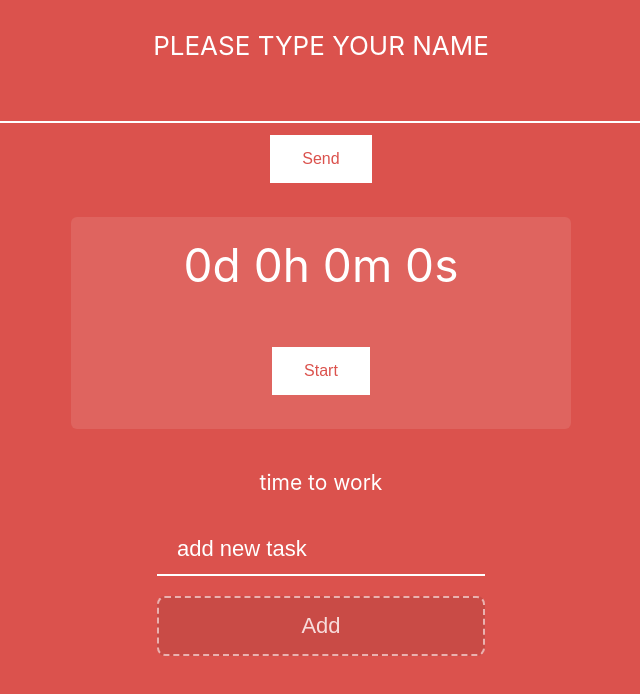
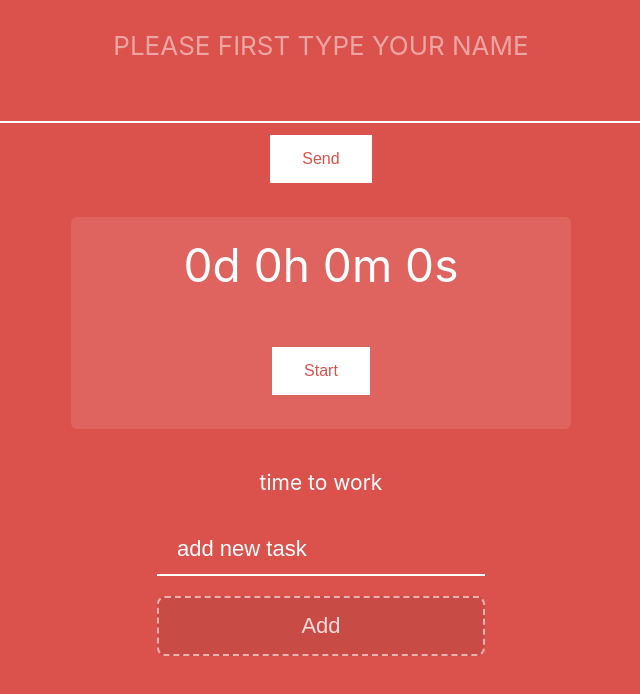
Before and after one commit to kornavol/Trn-project.-Task-Manager, a React (Create React App) app: page / in a window 1280 px wide. Shown: the top 694 px of the page, without its empty margins (319-959 px from the left). Built offline with nearby package versions, Linux system fonts and the light colour scheme.

Commit message:
add blinking

```diff
--- a/src/components/Name.css
+++ b/src/components/Name.css
@@ -15,6 +15,16 @@
     text-align: center;
 
 }
+
+.blink_me {
+    animation: blinker 2s linear infinite;
+  }
+
+  @keyframes blinker {
+    50% {
+      opacity: 0;
+    }
+  }
 
 #name-input[type=text] {
     width: 100%;
--- a/src/components/Name.jsx
+++ b/src/components/Name.jsx
@@ -17,8 +17,8 @@ export default function Name() {
           <div className="name-form">
 
               <form onSubmit = {userNameHandler}>
-                <label for="fname">PLEASE TYPE YOUR NAME</label>
-                <input id="name-input"type="text" />
+                <label className="blink_me">PLEASE FIRST TYPE YOUR NAME</label>
+                <input id="name-input"type="text"/>
                 <input className = "button form-button5" type="submit" value="Send" />
               </form>
 
```
